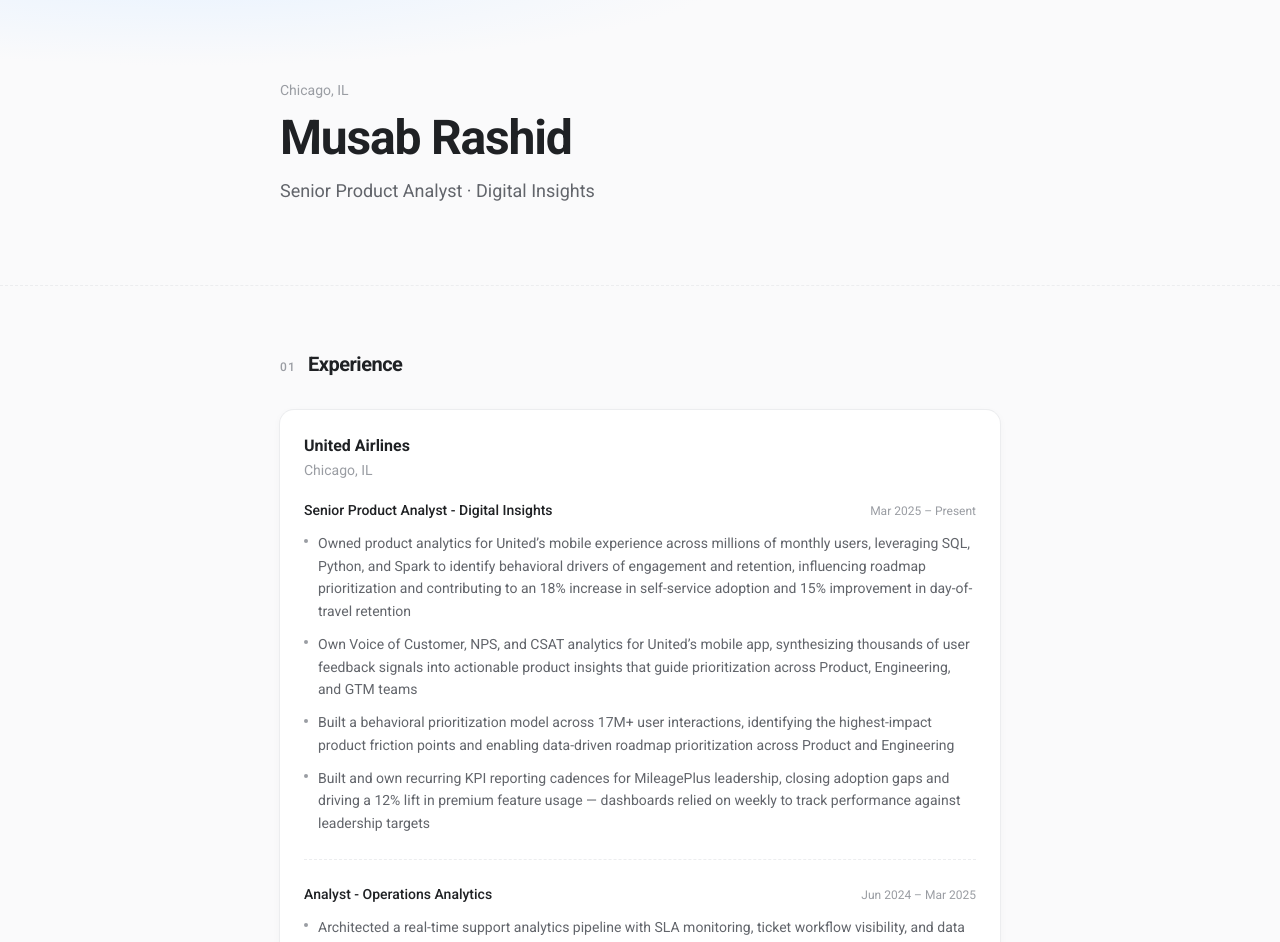
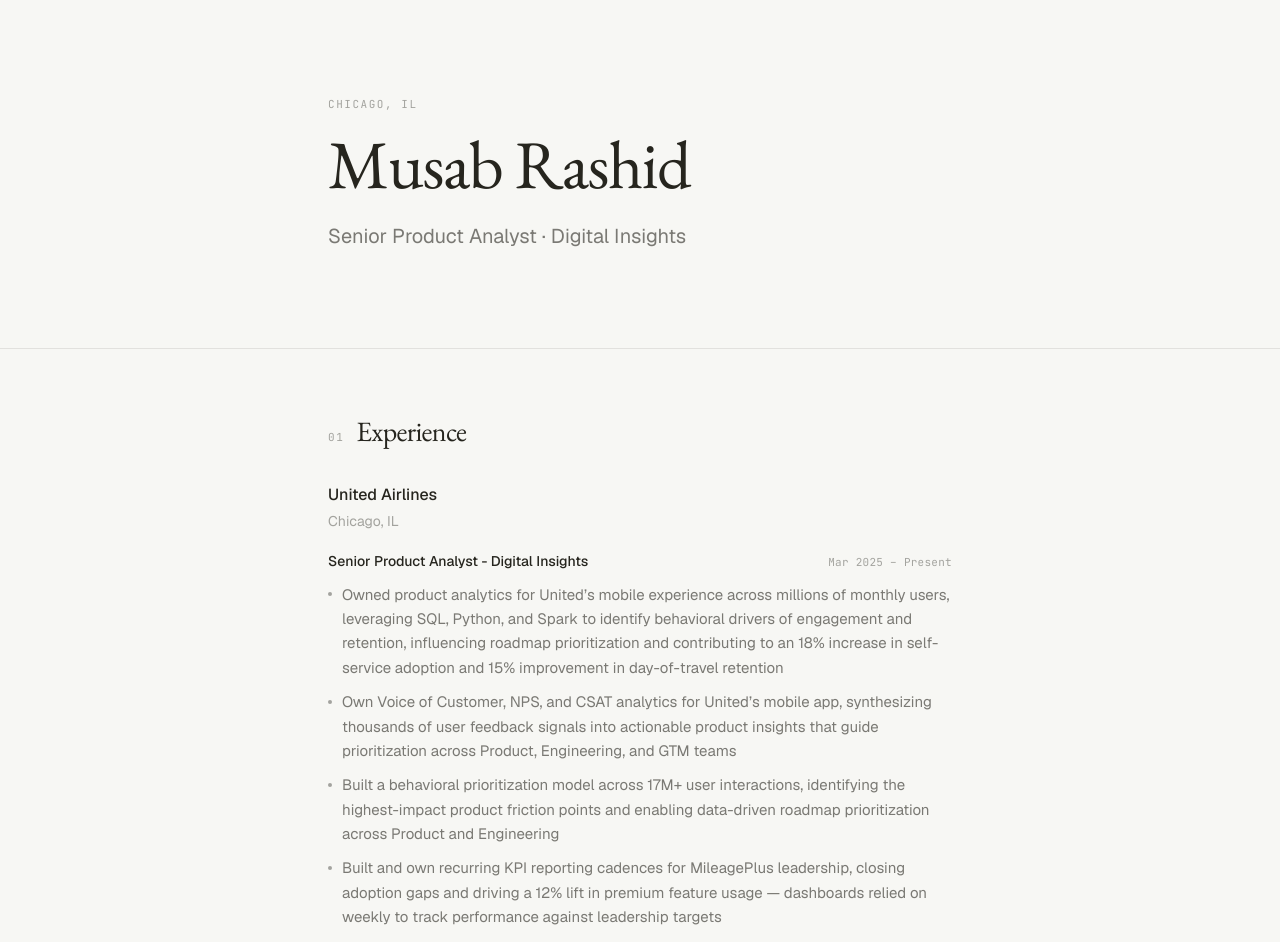
Before and after one commit to musabrashid/musab-rashid, a Next.js app: page / in a window 1280 px wide. Shown: the top 942 px of the page. Built offline with nearby package versions, Linux system fonts and the light colour scheme.

Commit message:
Restyle the site to match Cursor’s marketing system.
Adopt Cursor-like theme tokens, serif/sans/mono typography, and a quieter prose layout with system light and dark modes.

Co-authored-by: Cursor <cursoragent@cursor.com>

```diff
--- a/package.json
+++ b/package.json
@@ -9,6 +9,7 @@
     "lint": "eslint"
   },
   "dependencies": {
+    "@tailwindcss/typography": "^0.5.20",
     "next": "16.3.2",
     "react": "19.2.8",
     "react-dom": "19.2.8"
--- a/src/app/globals.css
+++ b/src/app/globals.css
@@ -1,62 +1,69 @@
 @import "tailwindcss";
+@plugin "@tailwindcss/typography";
 
 :root {
   color-scheme: light;
-  --page: oklch(98.5% 0.001 286.376);
-  --canvas: oklch(96.1% 0.002 247.84);
-  --surface: oklch(100% 0 0);
-  --inset: oklch(97.9% 0.002 247.839);
-  --hover: oklch(97% 0.002 247.839);
-  --hover-2: oklch(93.3% 0.003 247.86);
-  --ink: oklch(24.7% 0.006 258.361);
-  --ink-2: oklch(50.6% 0.01 264.477);
-  --ink-3: oklch(69.5% 0.009 264.505);
-  --line: oklch(94.6% 0.003 264.542);
-  --line-strong: oklch(91.2% 0.005 258.326);
-  --field: oklch(96.1% 0.001 286.375);
-  --accent: oklch(62.6% 0.205 254.947);
-  --accent-ink: oklch(55.6% 0.187 255.617);
-  --accent-tint: oklch(96% 0.019 252.878);
-  --shadow-hairline: 0 0 0 1px var(--line);
-  --shadow-card:
-    0 0 0 1px var(--line),
-    0 1px 2px oklch(0% 0 0 / 0.04),
-    0 2px 8px oklch(0% 0 0 / 0.04);
-  --radius-window: 14px;
-  --background: var(--page);
-  --foreground: var(--ink);
+  --theme-bg: #f7f7f4;
+  --theme-fg: #26251e;
+  --theme-fg-02: #3b3a33;
+  --theme-text: var(--theme-fg);
+  --theme-text-sec: color-mix(in oklab, var(--theme-fg) 60%, transparent);
+  --theme-text-ter: color-mix(in oklab, var(--theme-fg) 40%, transparent);
+  --theme-text-mid: color-mix(in oklab, var(--theme-fg) 50%, transparent);
+  --theme-border: color-mix(in oklab, var(--theme-fg) 10%, transparent);
+  --theme-border-02: color-mix(in oklab, var(--theme-fg) 14%, transparent);
+  --theme-border-03: color-mix(in oklab, var(--theme-fg) 28%, transparent);
+  --theme-card: #f2f1ed;
+  --theme-card-01: #f0efeb;
+  --theme-card-02: #ebeae5;
+  --theme-bg-hover: color-mix(in oklab, var(--theme-fg) 5%, transparent);
+  --theme-accent: #f54e00;
+  --theme-button-bg: var(--theme-fg);
+  --theme-button-text: var(--theme-bg);
+  --spacing-page-x: 1.25rem;
+  --max-width-prose: 42rem;
+  --background: var(--theme-bg);
+  --foreground: var(--theme-fg);
 }
 
 @media (prefers-color-scheme: dark) {
   :root {
     color-scheme: dark;
-    --page: oklch(20.9% 0.004 264.477);
-    --canvas: oklch(23.1% 0.004 264.487);
-    --surface: oklch(26% 0.006 271.191);
-    --inset: oklch(24.3% 0.004 264.492);
-    --hover: oklch(28.9% 0.006 271.22);
-    --hover-2: oklch(31.8% 0.007 274.747);
-    --ink: oklch(96.4% 0.002 247.839);
-    --ink-2: oklch(73.1% 0.008 260.731);
-    --ink-3: oklch(54.1% 0.01 264.484);
-    --line: oklch(30.8% 0.006 258.354);
-    --line-strong: oklch(35.6% 0.007 264.474);
-    --field: oklch(29.3% 0.006 271.223);
-    --accent: oklch(68% 0.173 253.301);
-    --accent-ink: oklch(78.8% 0.113 248.33);
-    --accent-tint: oklch(68% 0.173 253.301 / 0.16);
-    --shadow-hairline: 0 0 0 1px var(--line);
-    --shadow-card:
-      0 0 0 1px oklch(100% 0 0 / 0.11),
-      0 1px 2px oklch(0% 0 0 / 0.2),
-      0 2px 6px oklch(0% 0 0 / 0.2);
+    --theme-bg: #14120b;
+    --theme-fg: #edecec;
+    --theme-fg-02: #d7d6d5;
+    --theme-text: var(--theme-fg);
+    --theme-text-sec: color-mix(in oklab, var(--theme-fg) 60%, transparent);
+    --theme-text-ter: color-mix(in oklab, var(--theme-fg) 40%, transparent);
+    --theme-text-mid: color-mix(in oklab, var(--theme-fg) 50%, transparent);
+    --theme-border: color-mix(in oklab, var(--theme-fg) 10%, transparent);
+    --theme-border-02: color-mix(in oklab, var(--theme-fg) 14%, transparent);
+    --theme-border-03: color-mix(in oklab, var(--theme-fg) 28%, transparent);
+    --theme-card: #1b1913;
+    --theme-card-01: #1d1b15;
+    --theme-card-02: #201e18;
+    --theme-bg-hover: color-mix(in oklab, var(--theme-fg) 8%, transparent);
+    --theme-accent: #f54e00;
+    --theme-button-bg: var(--theme-fg);
+    --theme-button-text: var(--theme-bg);
   }
 }
 
 @theme inline {
   --color-background: var(--background);
   --color-foreground: var(--foreground);
-  --font-sans: var(--font-sans);
+  --color-theme-bg: var(--theme-bg);
+  --color-theme-fg: var(--theme-fg);
+  --color-theme-text: var(--theme-text);
+  --color-theme-text-sec: var(--theme-text-sec);
+  --color-theme-text-ter: var(--theme-text-ter);
+  --color-theme-border: var(--theme-border);
+  --color-theme-border-02: var(--theme-border-02);
+  --color-theme-card: var(--theme-card);
+  --color-theme-accent: var(--theme-accent);
+  --font-sans: var(--font-cursor-sans);
+  --font-serif: var(--font-cursor-serif);
+  --font-mono: var(--font-cursor-mono);
 }
 
 html {
@@ -64,40 +71,56 @@ html {
 }
 
 body {
-  background: var(--page);
-  color: var(--ink-2);
-  font-family: var(--font-sans), ui-sans-serif, system-ui, sans-serif;
+  background: var(--theme-bg);
+  color: var(--theme-text-sec);
+  font-family: var(--font-cursor-sans), ui-sans-serif, system-ui, sans-serif;
+  -webkit-font-smoothing: antialiased;
 }
 
 ::selection {
-  background: var(--accent-tint);
-  color: var(--ink);
+  background: color-mix(in oklab, var(--theme-accent) 28%, transparent);
+  color: var(--theme-fg);
+}
+
+.font-serif {
+  font-family: var(--font-cursor-serif), ui-serif, Georgia, Cambria, "Times New Roman",
+    Times, serif;
+}
+
+.font-mono {
+  font-family: var(--font-cursor-mono), ui-monospace, SFMono-Regular, Menlo, Monaco,
+    Consolas, monospace;
+}
+
+.page-shell {
+  margin-inline: auto;
+  width: 100%;
+  max-width: var(--max-width-prose);
+  padding-inline: var(--spacing-page-x);
+}
+
+@media (min-width: 640px) {
+  .page-shell {
+    --spacing-page-x: 1.5rem;
+  }
 }
 
 .section-rule {
-  border-top: 1px dashed var(--line);
+  border-top: 1px solid var(--theme-border);
 }
 
-.surface-card {
-  background: var(--surface);
-  border-radius: var(--radius-window);
-  box-shadow: var(--shadow-card);
+.surface-panel {
+  background: var(--theme-card);
+  border: 1px solid var(--theme-border);
+  border-radius: 0.5rem;
 }
 
-.pill {
-  display: inline-flex;
-  align-items: center;
-  justify-content: center;
-  min-height: 2rem;
-  border-radius: 9999px;
-  background: var(--field);
-  padding: 0.375rem 0.875rem;
-  font-size: 0.8125rem;
-  color: var(--ink);
-  transition: background-color 150ms ease, color 150ms ease;
+.link-quiet {
+  color: var(--theme-text-sec);
+  text-underline-offset: 0.2em;
+  transition: color 150ms ease;
 }
 
-.pill:hover {
-  background: var(--hover);
-  color: var(--ink);
+.link-quiet:hover {
+  color: var(--theme-fg);
 }
--- a/src/app/layout.tsx
+++ b/src/app/layout.tsx
@@ -1,11 +1,22 @@
-import type { Metadata } from "next";
-import { Roboto } from "next/font/google";
+import type { Metadata, Viewport } from "next";
+import { EB_Garamond, Geist, JetBrains_Mono } from "next/font/google";
 import "./globals.css";
 
-const roboto = Roboto({
+const sans = Geist({
   subsets: ["latin"],
-  weight: ["400", "500", "700"],
-  variable: "--font-sans",
+  variable: "--font-cursor-sans",
+  display: "swap",
+});
+
+const serif = EB_Garamond({
+  subsets: ["latin"],
+  variable: "--font-cursor-serif",
+  display: "swap",
+});
+
+const mono = JetBrains_Mono({
+  subsets: ["latin"],
+  variable: "--font-cursor-mono",
   display: "swap",
 });
 
@@ -21,14 +32,24 @@ export const metadata: Metadata = {
   },
 };
 
+export const viewport: Viewport = {
+  themeColor: [
+    { media: "(prefers-color-scheme: light)", color: "#f7f7f4" },
+    { media: "(prefers-color-scheme: dark)", color: "#14120b" },
+  ],
+};
+
 export default function RootLayout({
   children,
 }: Readonly<{
   children: React.ReactNode;
 }>) {
   return (
-    <html lang="en" className={`${roboto.variable} h-full`}>
-      <body className={`${roboto.className} min-h-full antialiased`}>
+    <html
+      lang="en"
+      className={`${sans.variable} ${serif.variable} ${mono.variable} h-full`}
+    >
+      <body className={`${sans.className} min-h-full antialiased`}>
         {children}
       </body>
     </html>
--- a/src/app/page.tsx
+++ b/src/app/page.tsx
@@ -6,7 +6,7 @@ import { SiteFooter } from "@/components/SiteFooter";
 
 export default function Home() {
   return (
-    <div className="min-h-full bg-[var(--page)]">
+    <div className="min-h-full bg-theme-bg text-theme-text-sec">
       <main>
         <Hero />
         <Experience />
--- a/src/components/Experience.tsx
+++ b/src/components/Experience.tsx
@@ -4,42 +4,38 @@ import { experience } from "@/data/resume";
 export function Experience() {
   return (
     <Section id="experience" index="01" title="Experience">
-      <div className="space-y-4">
+      <div className="space-y-10">
         {experience.map((job) => (
-          <article key={job.company} className="surface-card p-5 sm:p-6">
-            <header className="mb-5 flex flex-col gap-1 sm:flex-row sm:items-baseline sm:justify-between">
-              <div>
-                <h3 className="text-base font-semibold text-[var(--ink)]">
-                  {job.company}
-                </h3>
-                <p className="mt-0.5 text-sm text-[var(--ink-3)]">
-                  {job.location}
-                </p>
-              </div>
+          <article key={job.company}>
+            <header className="mb-5">
+              <h3 className="text-base font-medium text-theme-text">
+                {job.company}
+              </h3>
+              <p className="mt-1 text-sm text-theme-text-ter">{job.location}</p>
             </header>
-            <div className="space-y-6">
+            <div className="space-y-8">
               {job.roles.map((role, roleIndex) => (
                 <div
                   key={`${job.company}-${role.title}`}
                   className={
                     roleIndex > 0
-                      ? "border-t border-dashed border-[var(--line)] pt-6"
+                      ? "border-t border-theme-border pt-8"
                       : undefined
                   }
                 >
                   <div className="flex flex-col gap-1 sm:flex-row sm:items-baseline sm:justify-between sm:gap-4">
-                    <h4 className="text-sm font-medium text-[var(--ink)]">
+                    <h4 className="text-sm font-medium text-theme-text">
                       {role.title}
                     </h4>
-                    <p className="shrink-0 text-xs tabular-nums text-[var(--ink-3)]">
+                    <p className="font-mono shrink-0 text-[11px] tracking-wide text-theme-text-ter tabular-nums">
                       {role.start} – {role.end}
                     </p>
                   </div>
-                  <ul className="mt-3 space-y-2.5">
+                  <ul className="mt-3 max-w-prose space-y-2.5">
                     {role.bullets.map((bullet) => (
                       <li
                         key={bullet.slice(0, 48)}
-                        className="relative pl-3.5 text-sm leading-relaxed text-[var(--ink-2)] before:absolute before:top-[0.55em] before:left-0 before:h-1 before:w-1 before:rounded-full before:bg-[var(--ink-3)] before:content-['']"
+                        className="relative pl-3.5 text-[0.9375rem] leading-relaxed text-theme-text-sec before:absolute before:top-[0.65em] before:left-0 before:h-1 before:w-1 before:rounded-full before:bg-theme-text-ter before:content-['']"
                       >
                         {bullet}
                       </li>
--- a/src/components/Hero.tsx
+++ b/src/components/Hero.tsx
@@ -2,17 +2,15 @@ import { profile } from "@/data/resume";
 
 export function Hero() {
   return (
-    <section id="top" className="relative overflow-hidden">
-      <div
-        aria-hidden
-        className="pointer-events-none absolute inset-0 bg-[radial-gradient(ellipse_70%_55%_at_15%_-10%,var(--accent-tint),transparent_60%)]"
-      />
-      <div className="relative mx-auto max-w-3xl px-5 py-14 sm:px-6 sm:py-20">
-        <p className="mb-3 text-sm text-[var(--ink-3)]">{profile.location}</p>
-        <h1 className="text-[clamp(2rem,6vw,3rem)] font-semibold leading-[1.1] tracking-tight text-[var(--ink)]">
+    <section id="top">
+      <div className="page-shell py-16 sm:py-24">
+        <p className="font-mono text-[11px] tracking-[0.14em] text-theme-text-ter uppercase">
+          {profile.location}
+        </p>
+        <h1 className="font-serif mt-4 text-[clamp(2.75rem,8vw,4.25rem)] leading-[1.05] tracking-[-0.02em] text-theme-text">
           {profile.name}
         </h1>
-        <p className="mt-3 max-w-xl text-base text-[var(--ink-2)] sm:text-lg">
+        <p className="mt-5 max-w-prose text-lg leading-relaxed text-theme-text-sec sm:text-xl">
           {profile.title}
         </p>
       </div>
--- a/src/components/Section.tsx
+++ b/src/components/Section.tsx
@@ -13,12 +13,12 @@ export function Section({
 }) {
   return (
     <section id={id} className="section-rule scroll-mt-8">
-      <div className="mx-auto max-w-3xl px-5 py-12 sm:px-6 sm:py-16">
+      <div className="page-shell py-14 sm:py-16">
         <div className="mb-8 flex items-baseline gap-3">
-          <span className="text-xs font-medium tracking-widest text-[var(--ink-3)] tabular-nums">
+          <span className="font-mono text-[11px] tracking-[0.14em] text-theme-text-ter uppercase tabular-nums">
             {index}
           </span>
-          <h2 className="text-lg font-semibold tracking-tight text-[var(--ink)] sm:text-xl">
+          <h2 className="font-serif text-2xl tracking-tight text-theme-text sm:text-[1.75rem]">
             {title}
           </h2>
         </div>
```
Also changed, not shown: src/components/Education.tsx (+9 -9 lines), src/components/Projects.tsx (+5 -5 lines), src/components/SiteFooter.tsx (+6 -6 lines), 1 other file (tests, documents, lock files or other folders).
